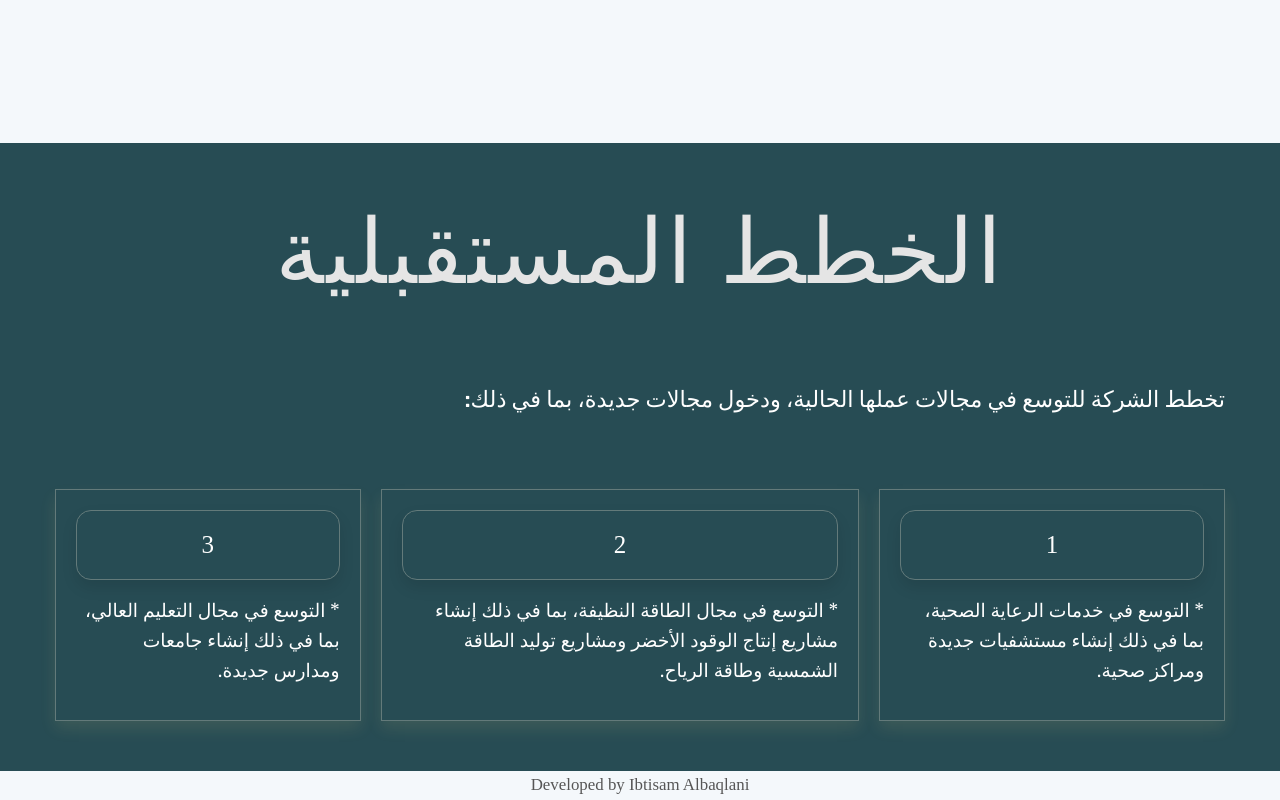
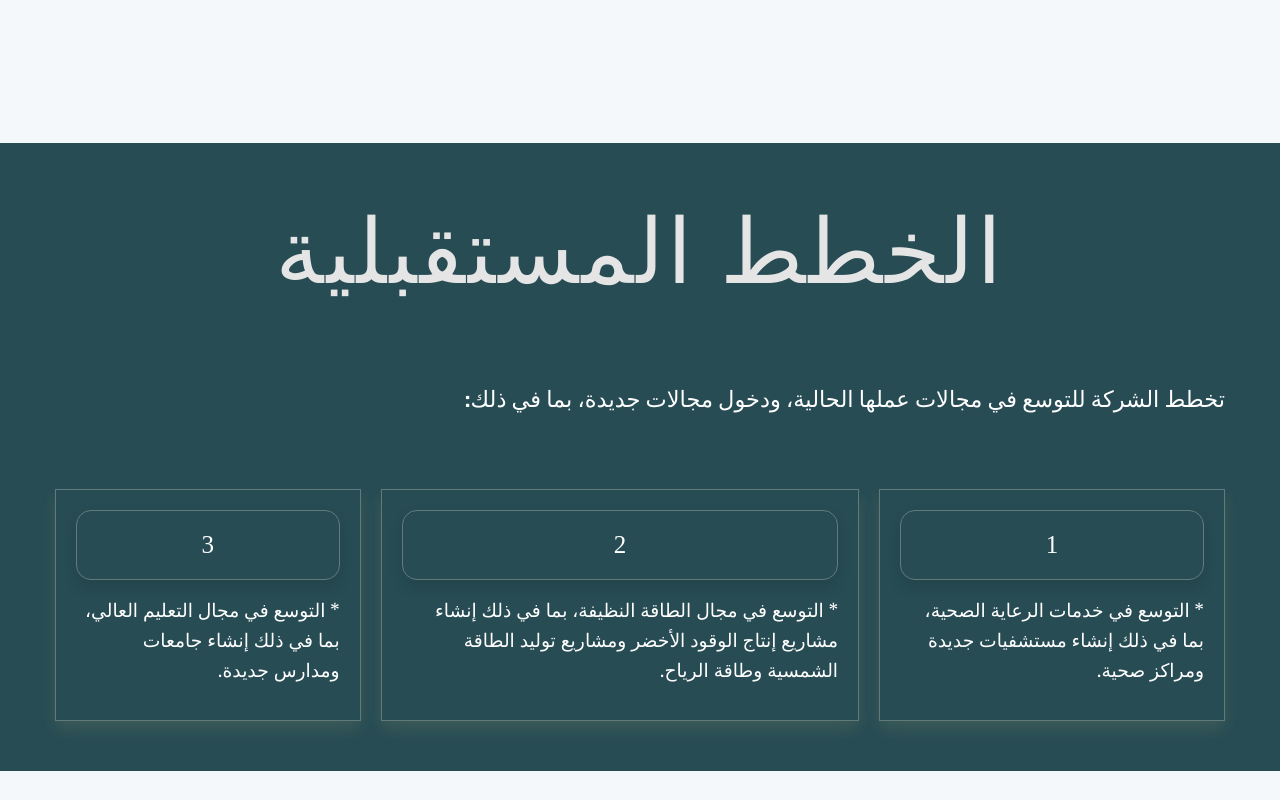
Before and after one commit to bsooom/omanget, a plain HTML site: page index.html in a window 1280 px wide. Shown: the part 5992-6792 px from the top of the page. After the commit the page ends 6763 px from the top, so only its background shows below. Drawn offline with Linux system fonts and the light colour scheme; a web font is replaced by a local one.

Commit message:
Update index.html

```diff
--- a/index.html
+++ b/index.html
@@ -361,11 +361,11 @@
     <div class="container">
       <div class="row">
 
-        <div class="col-md-12 col-sm-12">
+<!--         <div class="col-md-12 col-sm-12">
           <div class="copyright_text text-center">
             <p class=" wow fadeInRight" data-wow-duration="1s">Developed by Ibtisam Albaqlani </p>
           </div>
-        </div>
+        </div> -->
       </div>
     </div>
   </footer>
```
